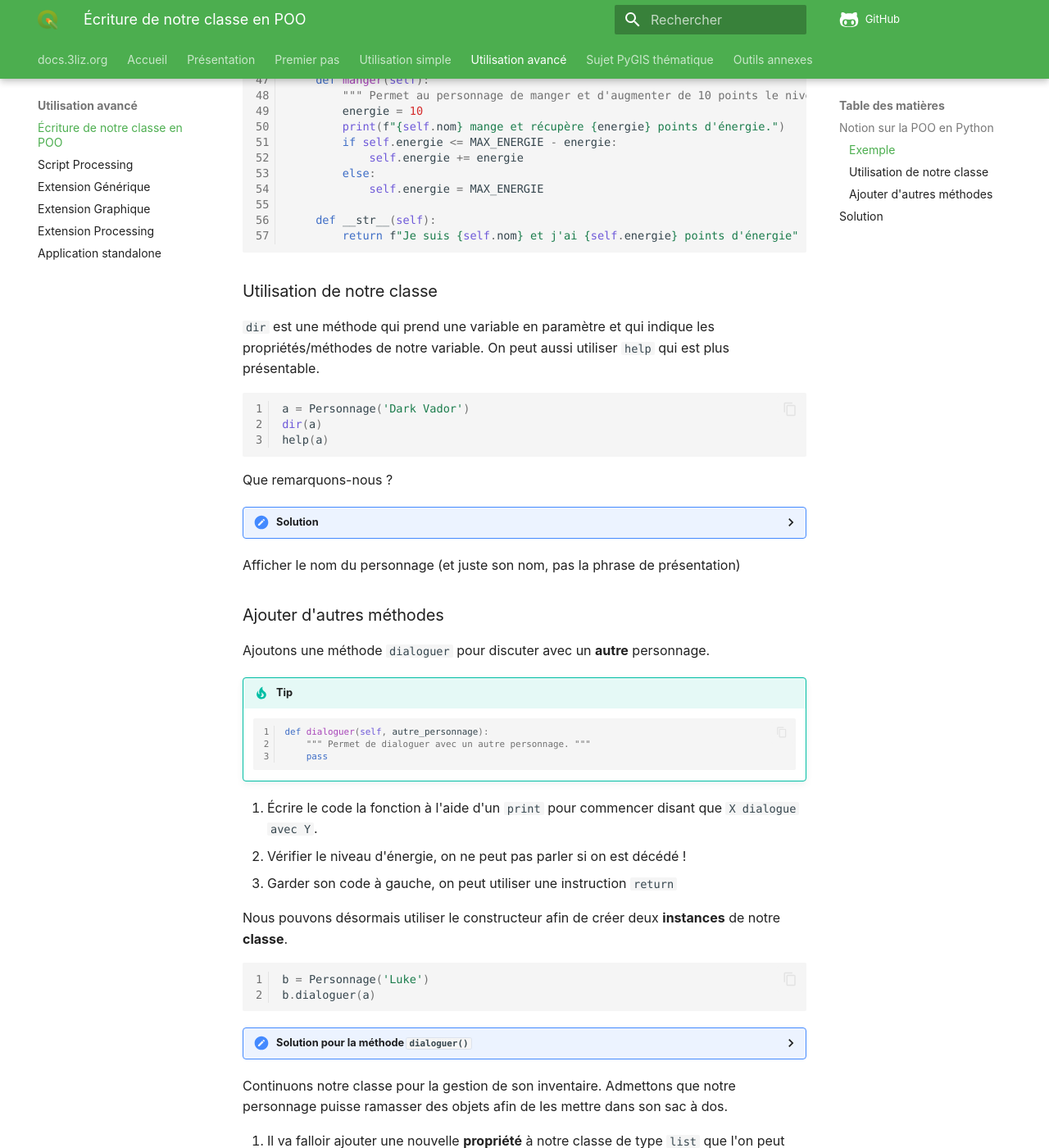
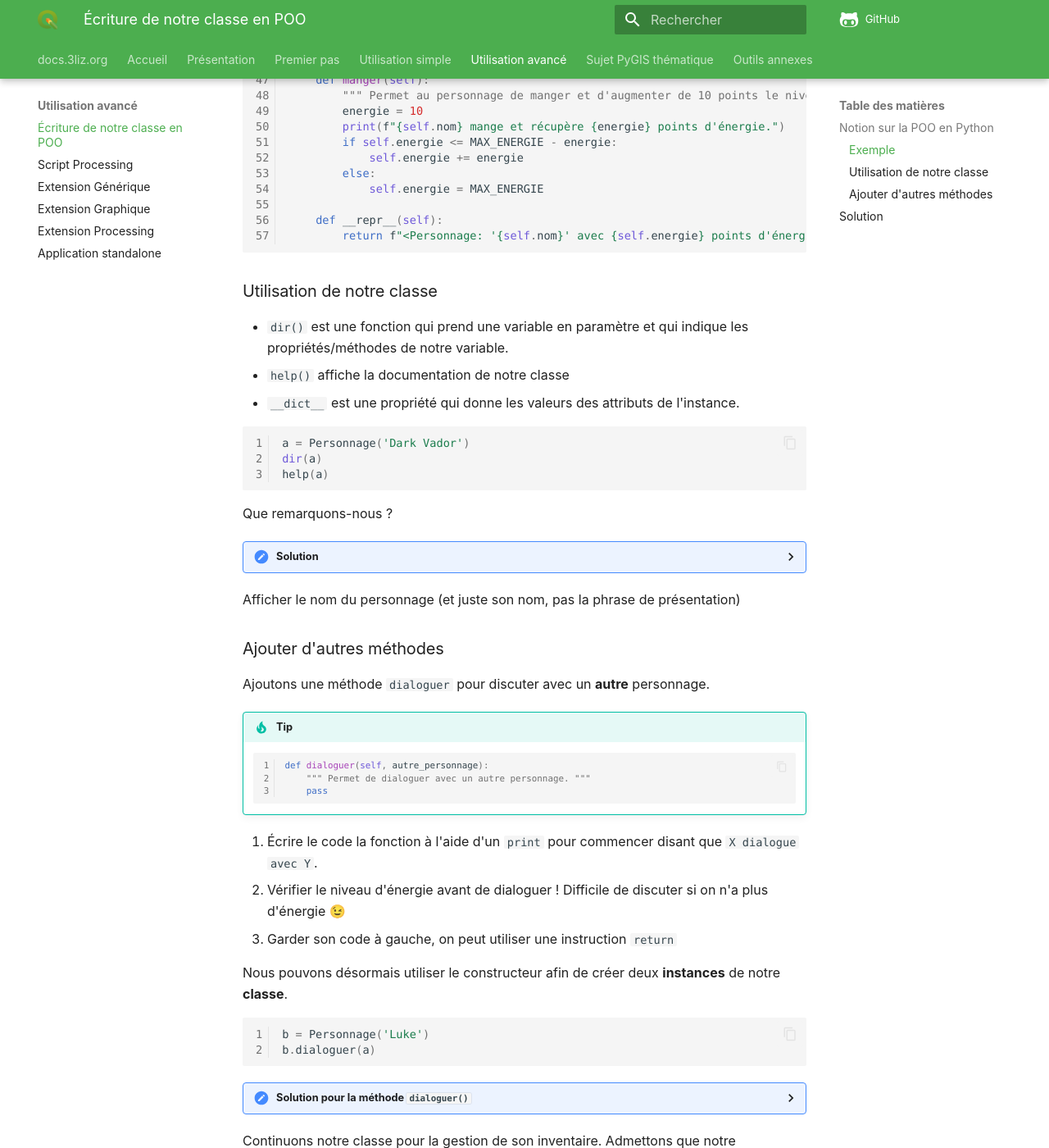
Before and after one commit to 3liz/formation-pyqgis, an MkDocs documentation site: the page built from docs/ecriture-classe-poo.md, in a window 1280 px wide and 1400 px high, scrolled down 1696 px. Shown: the whole window at 82% size. Built offline with MkDocs 1.6.1 and Material for MkDocs 9.7.7, drawn with Linux system fonts in a browser that asks for light colours; nearby versions of some CDN libraries; comment, search, counter and statistics services are not loaded; some of the changed text lies outside the part shown.

Commit message:
Update formation

````diff
--- a/docs/ecriture-classe-poo.md
+++ b/docs/ecriture-classe-poo.md
@@ -85,15 +85,16 @@ class Personnage:
         else:
             self.energie = MAX_ENERGIE
 
-    def __str__(self):
-        return f"Je suis {self.nom} et j'ai {self.energie} points d'énergie"
+    def __repr__(self):
+        return f"<Personnage: '{self.nom}' avec {self.energie} points d'énergie>"
 
 ```
 
 ### Utilisation de notre classe
 
-`dir` est une méthode qui prend une variable en paramètre et qui indique les propriétés/méthodes de notre variable.
-On peut aussi utiliser `help` qui est plus présentable.
+* `dir()` est une fonction qui prend une variable en paramètre et qui indique les propriétés/méthodes de notre variable.
+* `help()` affiche la documentation de notre classe
+* ` __dict__ ` est une propriété qui donne les valeurs des attributs de l'instance.
 
 ```python
 a = Personnage('Dark Vador')
@@ -126,7 +127,7 @@ Ajoutons une méthode `dialoguer` pour discuter avec un **autre** personnage.
     ```
 
 1. Écrire le code la fonction à l'aide d'un `print` pour commencer disant que `X dialogue avec Y`.
-2. Vérifier le niveau d'énergie, on ne peut pas parler si on est décédé !
+2. Vérifier le niveau d'énergie avant de dialoguer ! Difficile de discuter si on n'a plus d'énergie 😉
 3. Garder son code à gauche, on peut utiliser une instruction `return`
 
 Nous pouvons désormais utiliser le constructeur afin de créer deux **instances** de notre **classe**.
````
Also changed, not shown: other parts of docs/ecriture-classe-poo.md (+0 -2 lines), docs/script-processing.md (+6 -0 lines), docs/selection-parcours-entites.md (+2 -0 lines).
